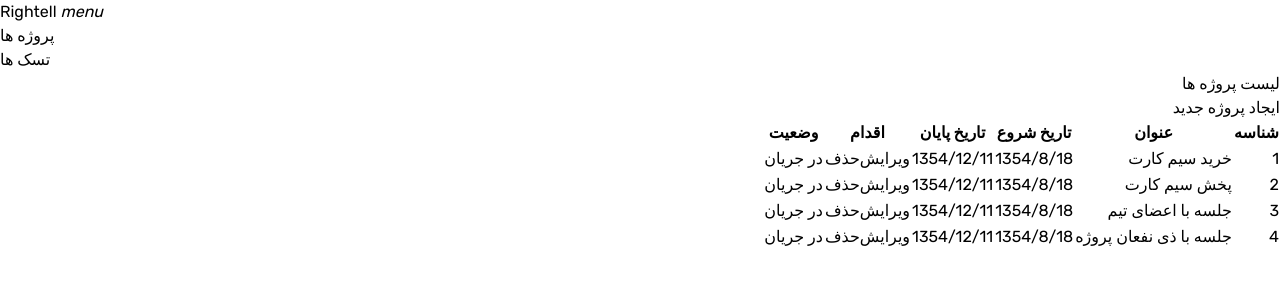
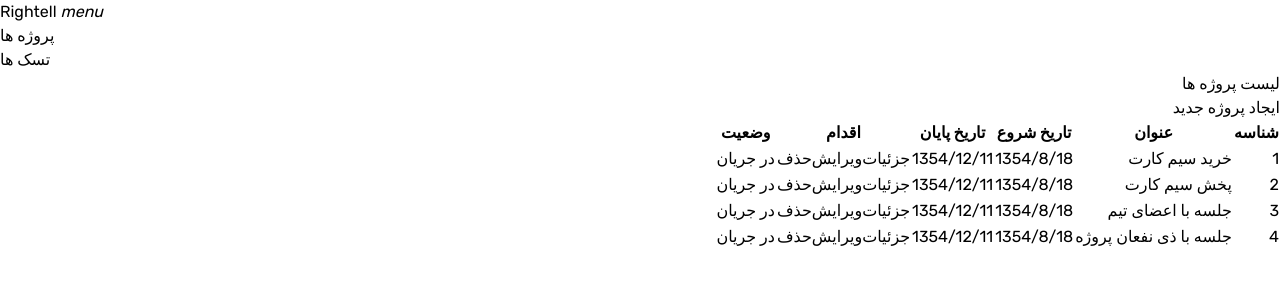
Before and after one commit to izadnia/tasksWithAngular, an Angular app: page /projects in a window 1280 px wide. Shown: the top 300 px of the page. Built offline with nearby package versions, Linux system fonts and the light colour scheme.

Commit message:
ui update

```diff
--- a/src/app/modules/projects/components/lists-handlers/lists-handlers.component.html
+++ b/src/app/modules/projects/components/lists-handlers/lists-handlers.component.html
@@ -28,6 +28,13 @@
             <ng-template  #elseOfDate>
               <ng-container *ngIf="key === 'taskKey'; else elseOfTaskKey">
                 <div>
+                  <button
+                  class="mx-1 p-2 text-emerald-600 border border-emerald-600 rounded-md hover:bg-emerald-600 hover:text-white"
+                  [routerLink]="['/tasks/', item.taskKey]"
+                  routerLinkActive="router-link-active"
+                >
+                  جزئیات
+                </button>
                   <button
                   class="mx-1 p-2 text-cyan-700 border border-cyan-700 rounded-md hover:bg-cyan-700 hover:text-white"
                   [routerLink]="['/projects/edit/',item[key]]"
--- a/src/app/modules/tasks/components/lists-handlers/lists-handlers.component.html
+++ b/src/app/modules/tasks/components/lists-handlers/lists-handlers.component.html
@@ -24,6 +24,7 @@
           </ng-container>
           <ng-template #defaultCell>
             <ng-container *ngIf="key == 'taskKey'; else elseTemplate2">
+
               <button
                 class="m-2 p-2 text-cyan-700 border border-cyan-700 rounded-md hover:bg-cyan-700 hover:text-white"
                 [routerLink]="['/tasks/edit/', item.taskKey]"
```
